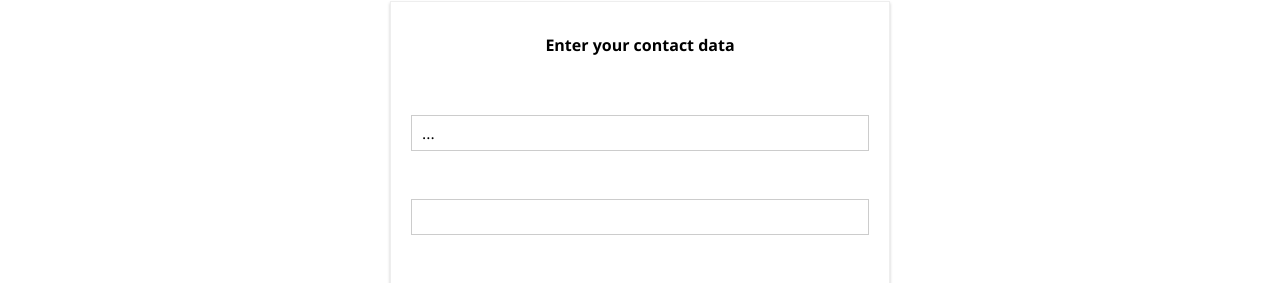
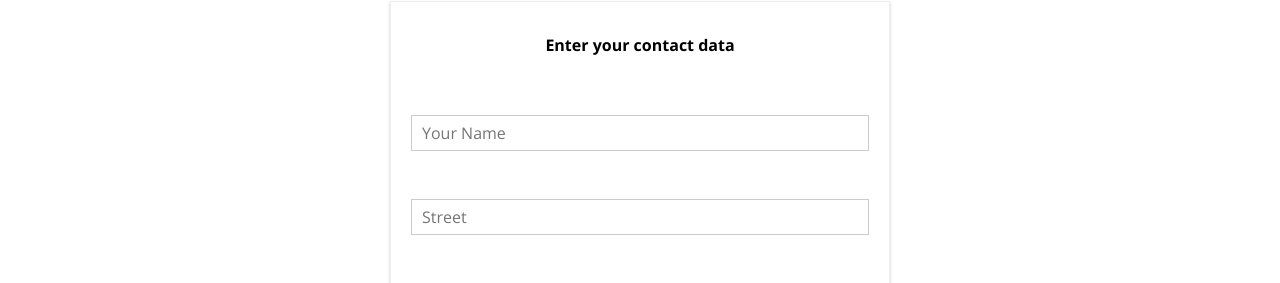
Before and after one commit to loushuni/Burger, a React (Create React App) app: page /checkout in a window 1280 px wide. Both pictures are taken after a click on the button "Continue". Shown: the part 517-800 px from the top of the page. Built offline with nearby package versions, Linux system fonts and the light colour scheme; the HTML template or start-up script is replaced by a standard one.

Commit message:
dynamically created inputs based on js config

```diff
--- a/src/components/UI/Input/Input.js
+++ b/src/components/UI/Input/Input.js
@@ -10,6 +10,13 @@
             break;
         case ('textarea'):
             inputElement = <textarea className="InputElement" {...props.elementConfig} value={props.value} />;
+            break;
+        case ('select'):
+            inputElement = (
+                <select
+                    className="InputElement"
+                    value={props.value}>
+                </select>);
             break;
         default:
             inputElement = <input className="InputElement" {...props.elementConfig} value={props.value} />;
--- a/src/containers/Checkout/ContactData/ContactData.js
+++ b/src/containers/Checkout/ContactData/ContactData.js
@@ -82,12 +82,25 @@
     }
 
     render() {
+        const formElementsArray = [];
+        for (let key in this.state.orderForm) {
+            formElementsArray.push({
+                id: key,
+                config: this.state.orderForm[key]
+            });
+        }
+
+
         let form = (
             <form>
-                <Input elementType="..." elementConfig="..." value="..." />
-                <Input inputtype="input" type="text" name="email" placeholder="Your email" />
-                <Input inputtype="input" type="text" name="street" placeholder="Your street" />
-                <Input inputtype="input" type="text" name="postal" placeholder="Your postal code" />
+                {formElementsArray.map(formElement => (
+                    <Input
+                        key={formElement.id}
+                        elementType={formElement.config.elementType}
+                        elementConfig={formElement.config.elementConfig}
+                        value={formElement.config.value}
+                    />
+                ))}
                 <Button btnType="Success" clicked={this.orderHandler}>Order</Button>
             </form>
         );
```
